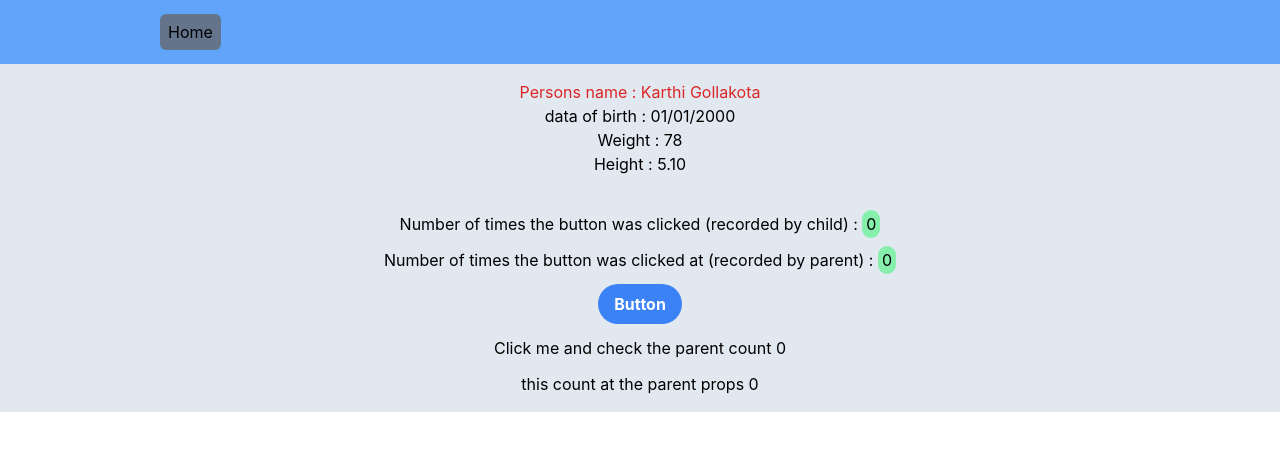
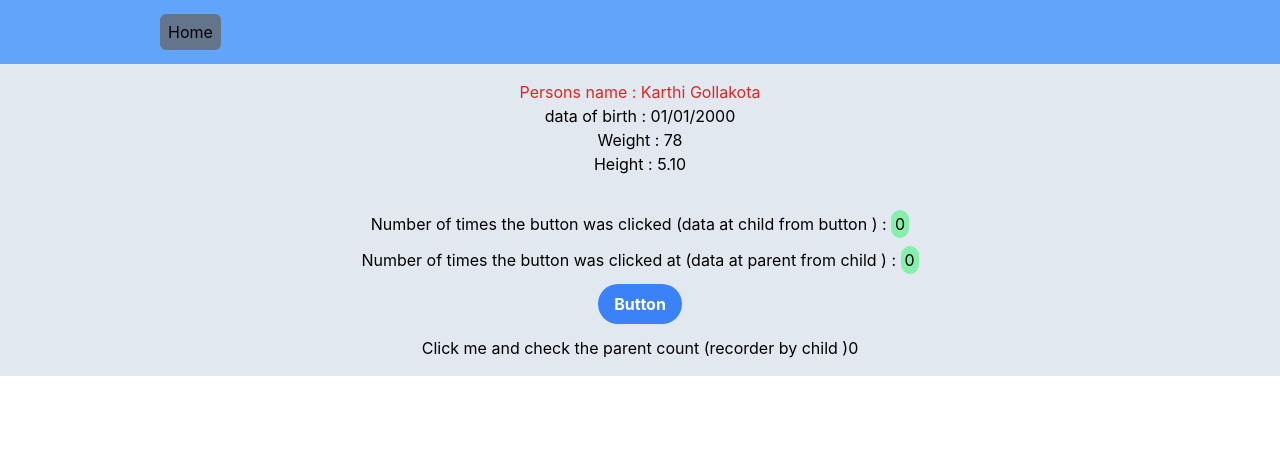
Before and after one commit to vvsrrSunny/react-quick-project, a React (Create React App) app: page / in a window 1280 px wide. Shown: the top 450 px of the page. Built offline with nearby package versions, Linux system fonts and the light colour scheme.

Commit message:
added the data #1

```diff
--- a/src/components/Button.jsx
+++ b/src/components/Button.jsx
@@ -1,9 +1,6 @@
 import { Component } from "react";
 
 class Button extends Component {
-  constructor(props) {
-    super(props);
-  }
   render() {
     return (
       <button
--- a/src/components/Child.jsx
+++ b/src/components/Child.jsx
@@ -35,15 +35,12 @@ class Child extends Component {
           <Text name="Height" value={this.props.data[0].height}></Text>
         </div>
         <div className=" flex flex-col pt-4 space-y-3 items-center">
-          <span> Number of times the button was clicked (recorded by child) : <span className="bg-green-300 p-1  rounded-full">{this.state.numberOfClicks}</span></span>
-          <span> Number of times the button was clicked at (recorded by parent) : <span className="bg-green-300 p-1 rounded-full">{this.state.numberOfClicks}</span></span>
+          <span> Number of times the button was clicked (data at child from button ) : <span className="bg-green-300 p-1  rounded-full">{this.state.numberOfClicks}</span></span>
+          <span> Number of times the button was clicked at (data at parent from child ) : <span className="bg-green-300 p-1 rounded-full">{this.state.numberOfClicks}</span></span>
           <Button onClick={this.onclickOfButton}></Button>
           <button onClick={this.onclickOfButton}>
-            Click me and check the parent count {this.state.numberOfClicks}
+            Click me and check the parent count (recorder by child ){this.state.numberOfClicks}
           </button>
-          <span>
-            this count at the parent props {this.props.childCallsCount}
-          </span>
         </div>
       </div>
     );
```
